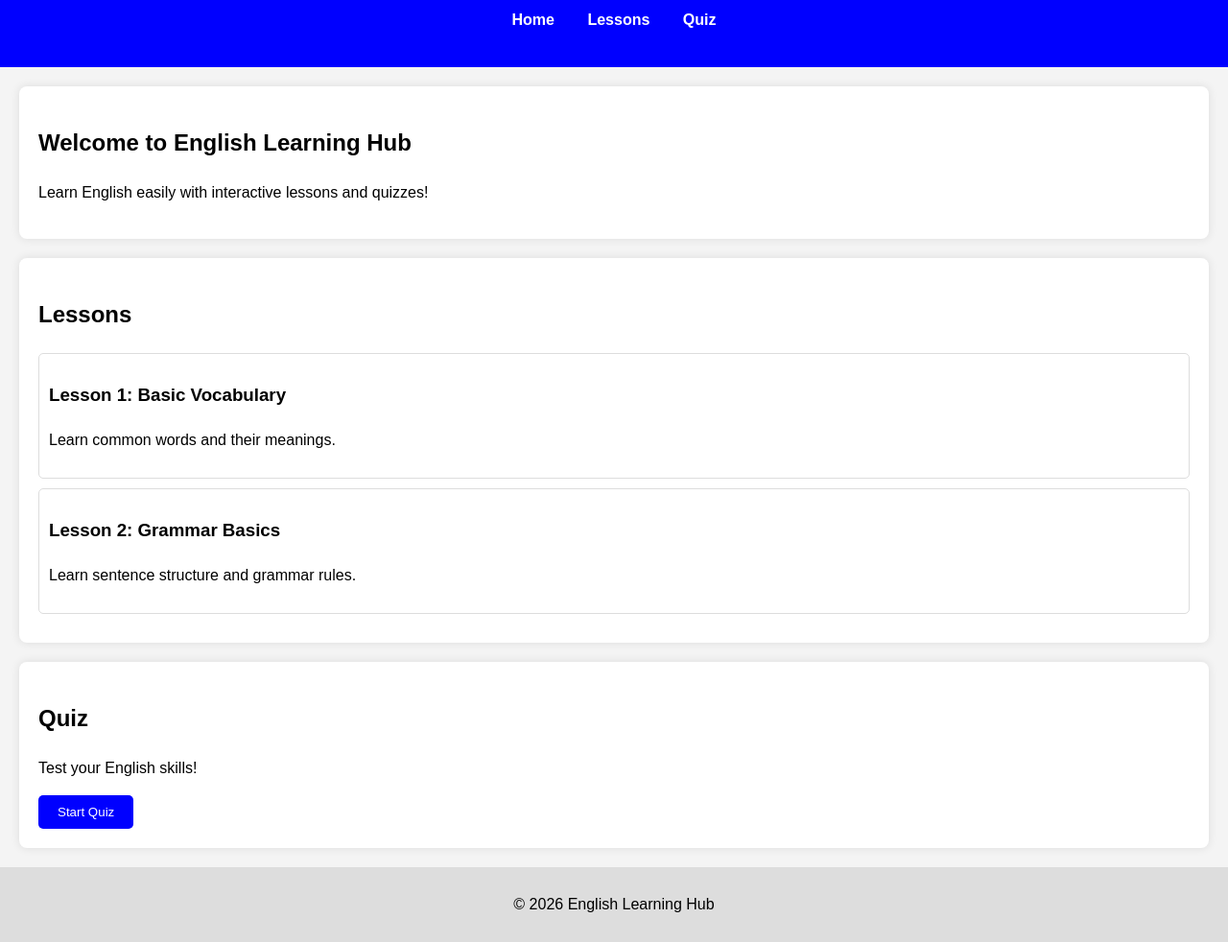
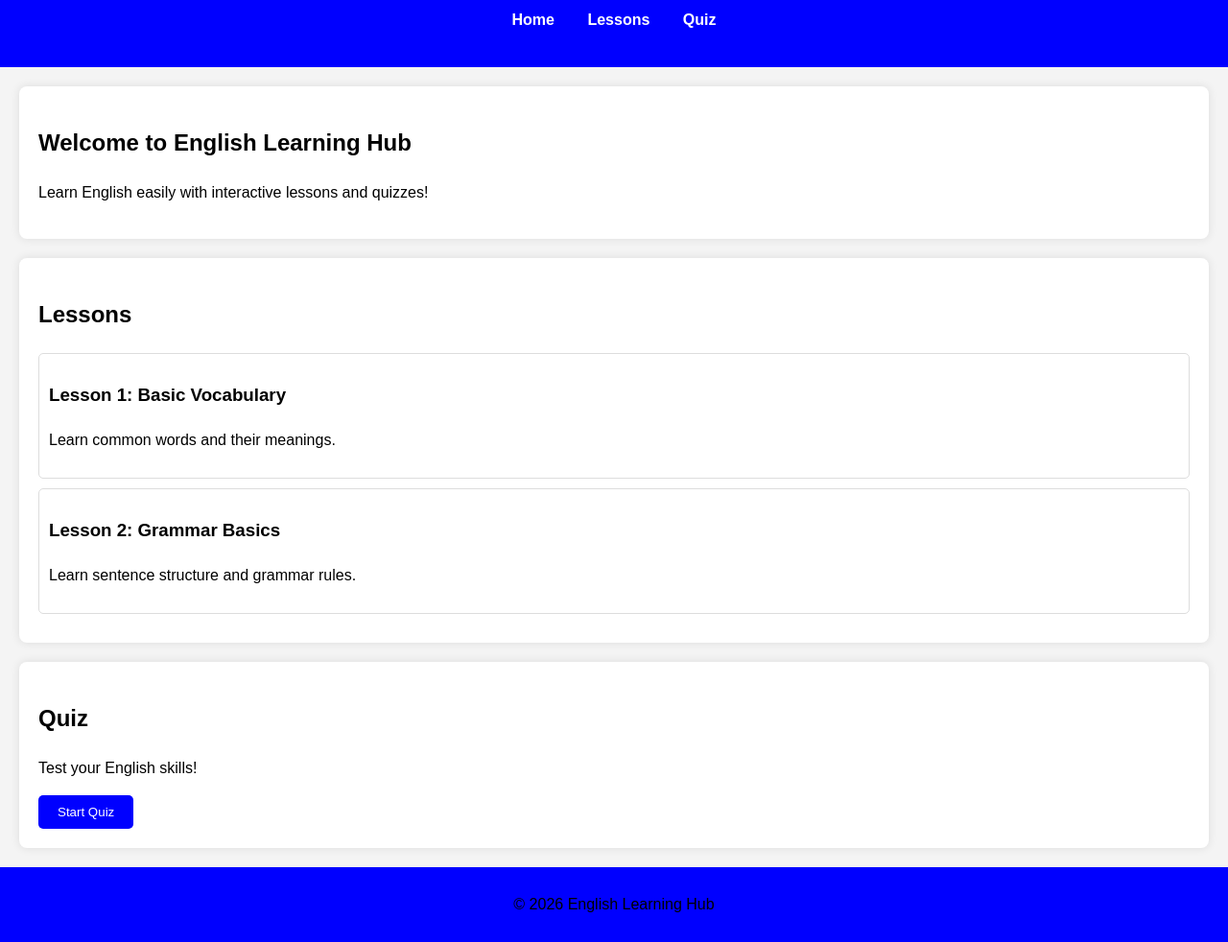
Before and after one commit to arul20060110/English-learning-hub, a plain HTML site: page index.html in a window 1280 px wide. Shown: the part 106-1088 px from the top of the page at 96% size. Drawn offline with Linux system fonts and the light colour scheme.

Commit message:
change footer background

```diff
--- a/style.css
+++ b/style.css
@@ -62,5 +62,5 @@ button:hover {
 footer {
     text-align: center;
     padding: 10px;
-    background-color: #ddd;
+    background-color:blue;
 }
```
